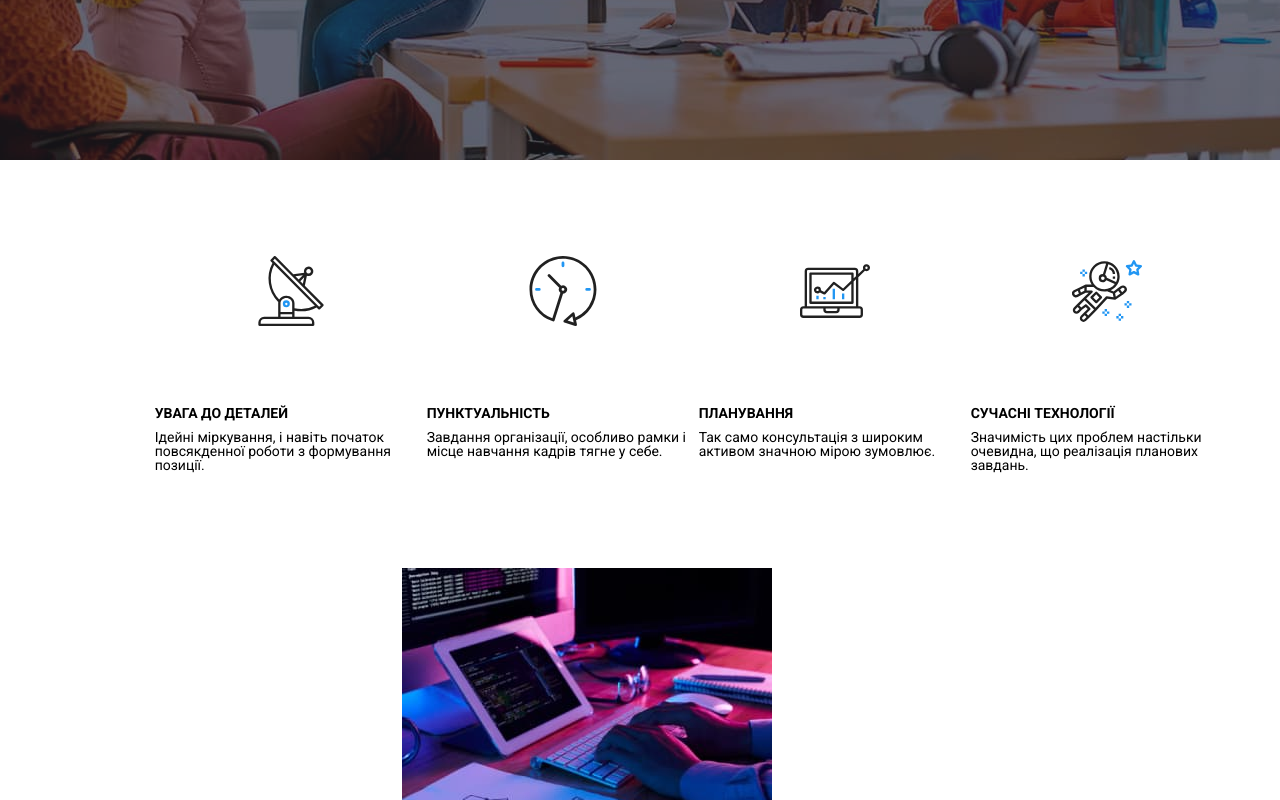
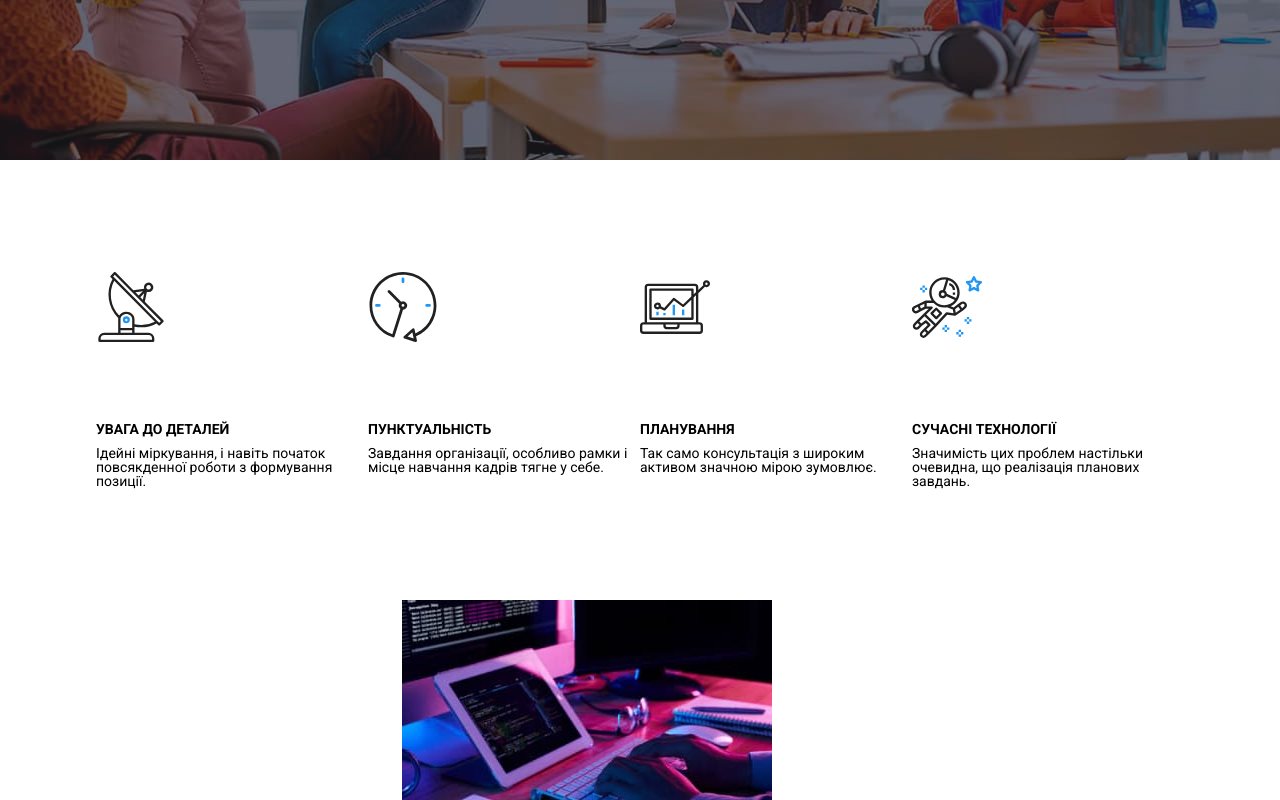
Before and after one commit to nerovnia/goit-markup-hw-01, a plain HTML site: page index.html in a window 1280 px wide. Shown: the part 520-1320 px from the top of the page. Drawn offline with Linux system fonts and the light colour scheme.

Commit message:
Complete block benefits

```diff
--- a/css/style.css
+++ b/css/style.css
@@ -140,8 +140,6 @@ nav a:active {
   font-weight: 500;
 }
 
-
-
 .effective-decigions {
   width: 100%;
   height: 600px;
@@ -170,22 +168,31 @@ nav a:active {
 }
 
 .benefits {
-  margin: 96px 0;
+  height: 440px;
+  display: flex;
+  flex-direction: row;
+  justify-content: center;
+  align-items: center;
+  align-self: center;
+  align-content: center;
 }
 
 .benefits h2 {
-  visibility: hidden;
+  display: none;
 }
 
 .benefits ul {
+  width: 100%;
   display: flex;
+  flex-direction: row;
+  justify-content: center;
 }
 
 .benefits li {
   width: 272px;
   /*margin: 0 28px;*/
 }
-
+/*
 .benefits li:first-child {
   margin: 0;
 }
@@ -193,14 +200,15 @@ nav a:active {
 .benefits li:last-child {
   margin: 0;
 }
-
+*/
 
 
 .benefits li div {
   width: 100%;
   height: 120px;
   display: flex;
-  justify-content: center;
+  /*justify-content: center;*/
+  justify-content: space-between;
 
 }
 
```
